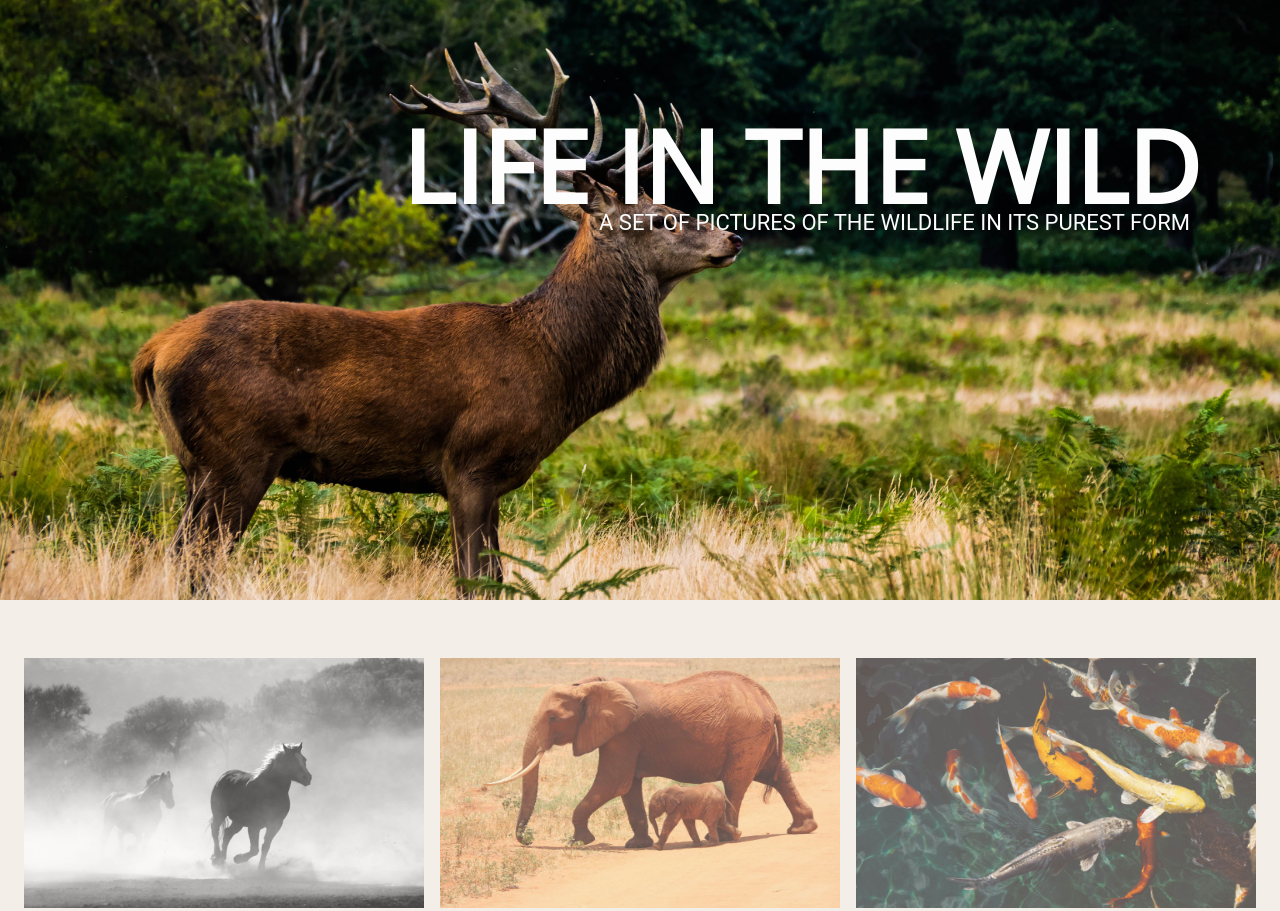
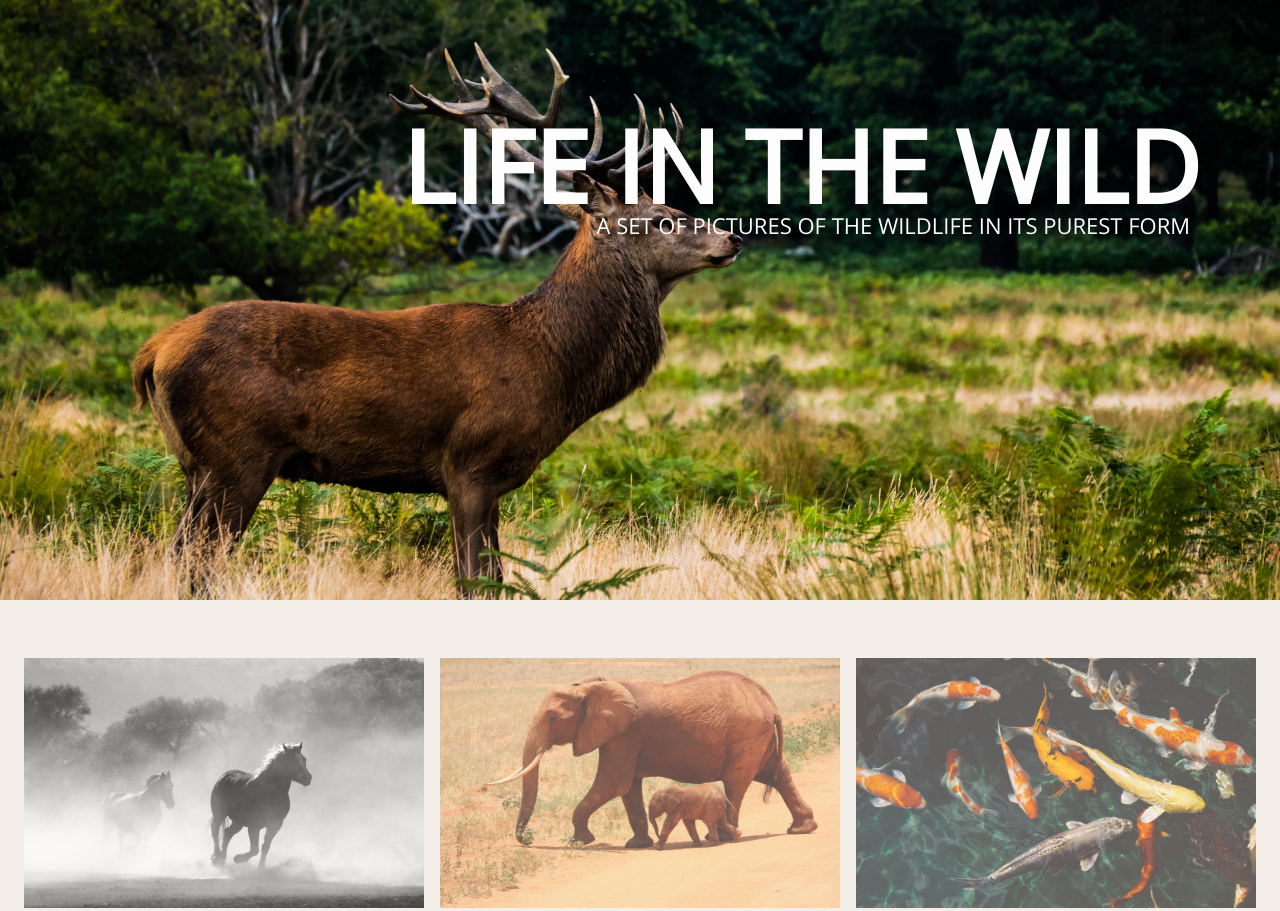
Before and after one commit to hokumi/wildlife, a plain HTML site: page index.html in a window 1280 px wide. Shown: the top 911 px of the page. Drawn offline with nearby package versions, Linux system fonts and the light colour scheme.

Commit message:
I think I'm finally done ugh

```diff
--- a/style.css
+++ b/style.css
@@ -124,7 +124,7 @@ h1 {
     right: 90px;
     text-align: right;
     font-size: 22px;
-    font-family: 'Roboto', sans-serif;
+    font-family: 'Open Sans', sans-serif;
     color: rgb(253, 253, 253);
     text-transform: uppercase;
 }
```
